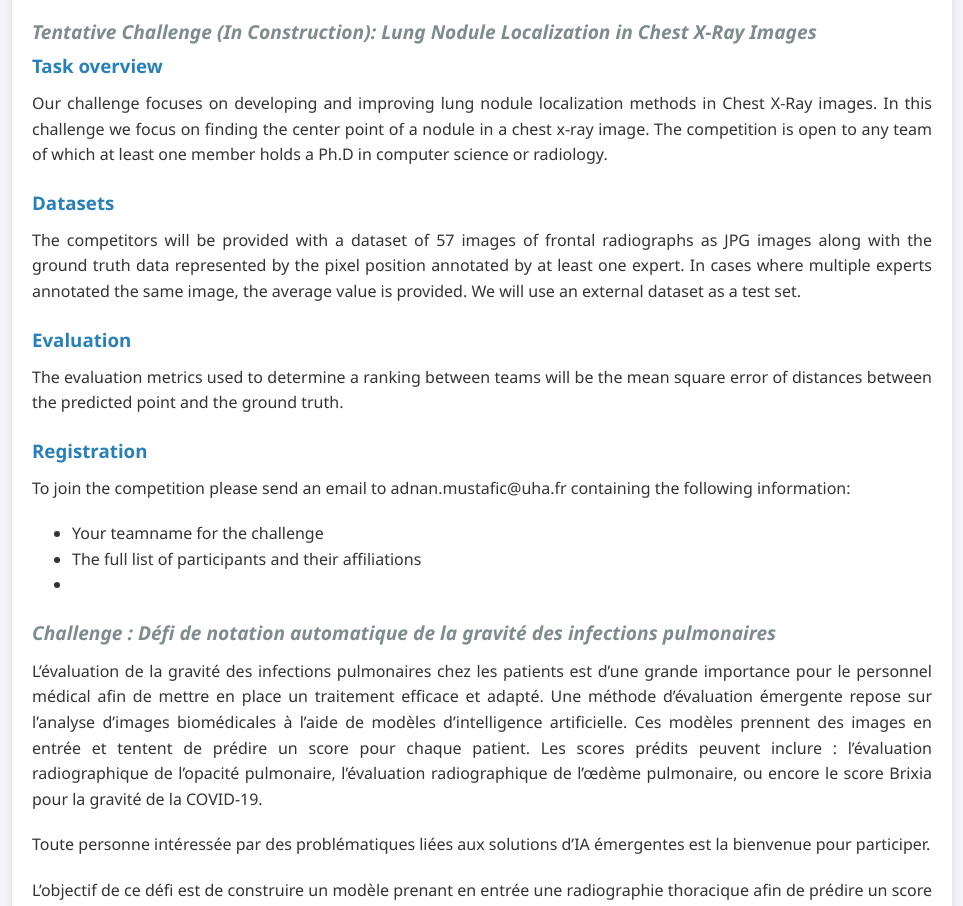
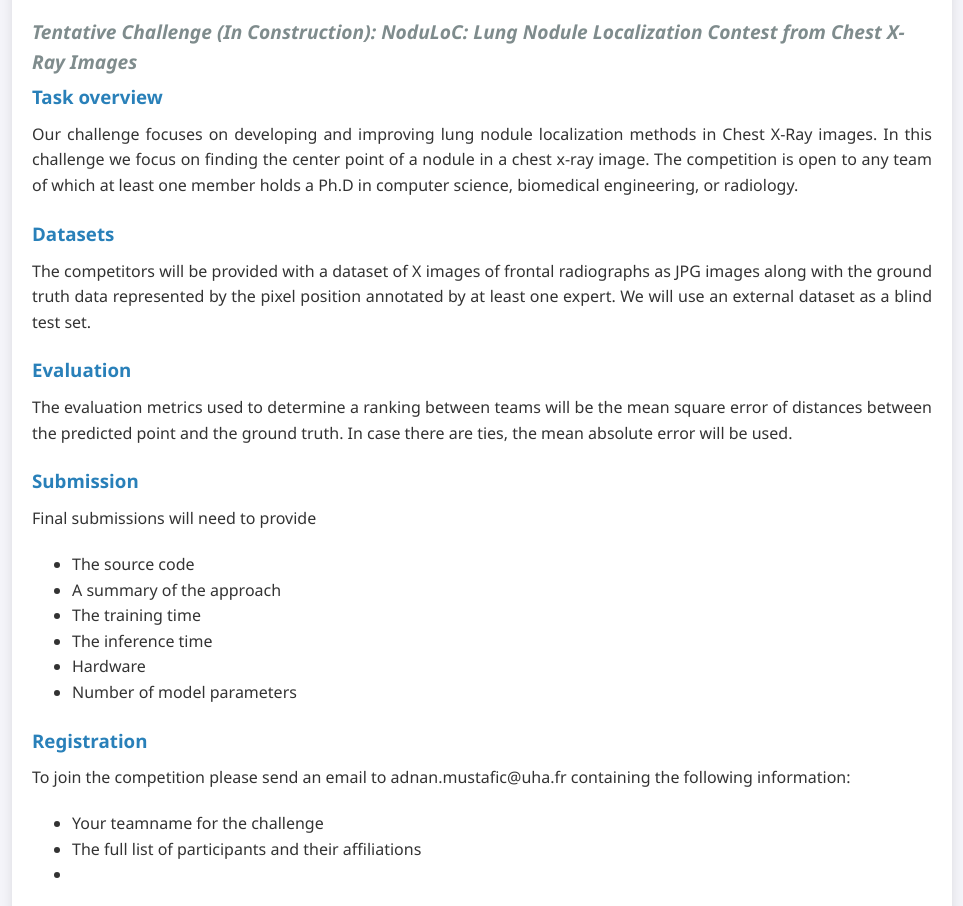
Before and after one commit to Adn-an/test.github.io, a plain HTML site: page index.html in a window 1280 px wide. Shown: the part 434-1340 px from the top of the page, without its empty margins (158-1121 px from the left). Drawn offline with Linux system fonts and the light colour scheme.

Commit message:
Update index.html

```diff
--- a/index.html
+++ b/index.html
@@ -29,23 +29,34 @@
     </section>
 
     <section>
-      <h2>Tentative Challenge (In Construction): Lung Nodule Localization in Chest X-Ray Images</h2>
+      <h2>Tentative Challenge (In Construction): NoduLoC: Lung Nodule Localization Contest from Chest X-Ray Images</h2>
 		<h3>Task overview</h3>
 		<p>
 		  Our challenge focuses on developing and improving lung nodule localization methods in Chest X-Ray images.
 		  In this challenge we focus on finding the center point of a nodule in a chest x-ray image.
-			The competition is open to any team of which at least one member holds a Ph.D in computer science or radiology.
+			The competition is open to any team of which at least one member holds a Ph.D in computer science, biomedical engineering, or radiology.
 		</p>
-
 		<h3>Datasets</h3>
 		<p>
-			The competitors will be provided with a dataset of 57 images of frontal radiographs as JPG images along with the ground truth data represented by the pixel position annotated by at least one expert.
-			In cases where multiple experts annotated the same image, the average value is provided.
-			We will use an external dataset as a test set.
+			The competitors will be provided with a dataset of X images of frontal radiographs as JPG images along with the ground truth data represented by the pixel position annotated by at least one expert.
+			We will use an external dataset as a blind test set.
 		</p>
 		<h3>Evaluation</h3>
 		<p>
 			The evaluation metrics used to determine a ranking between teams will be the mean square error of distances between the predicted point and the ground truth.
+			In case there are ties, the mean absolute error will be used.
+		</p>
+		<h3>Submission</h3>
+		<p>
+			Final submissions will need to provide
+			<ul>
+				<li>The source code</li>
+				<li>A summary of the approach</li>
+				<li>The training time</li>
+				<li>The inference time</li>
+				<li>Hardware</li>
+				<li>Number of model parameters</li>
+			</ul>
 		</p>
 		<h3>Registration</h3>
 		<p>
```
